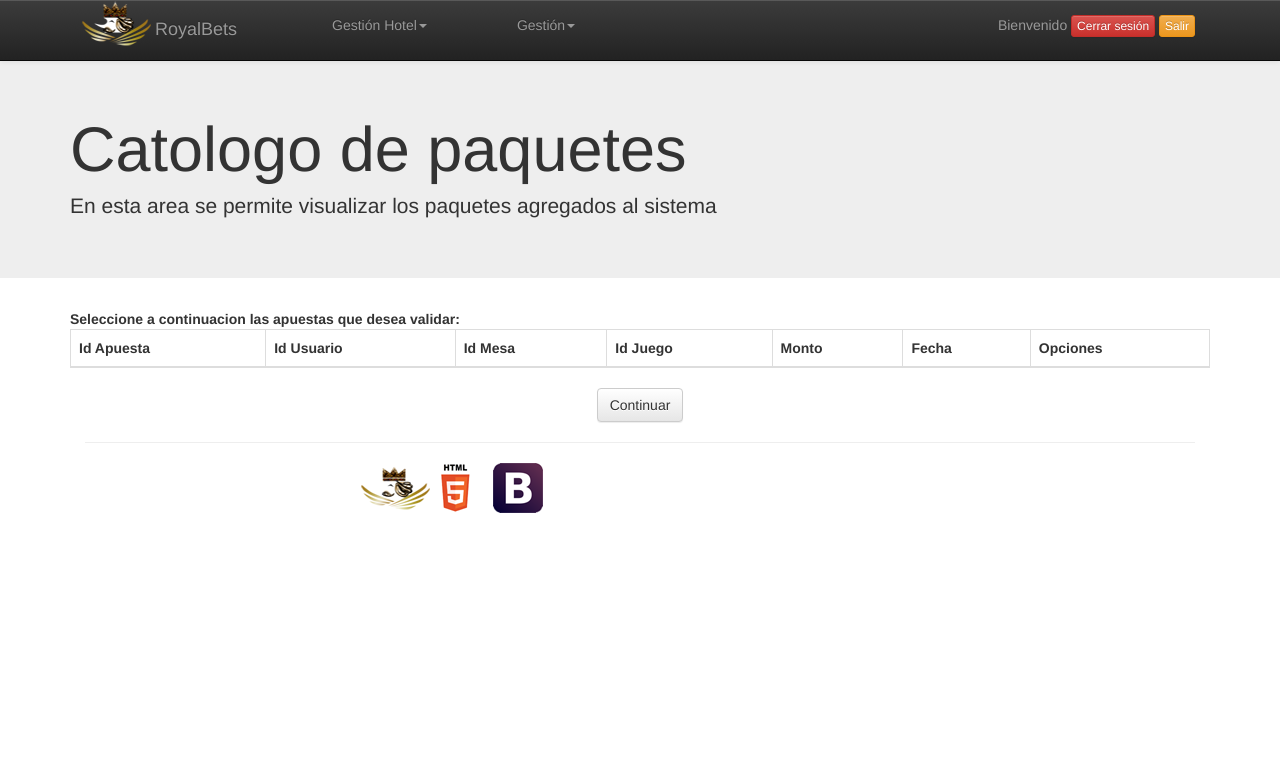
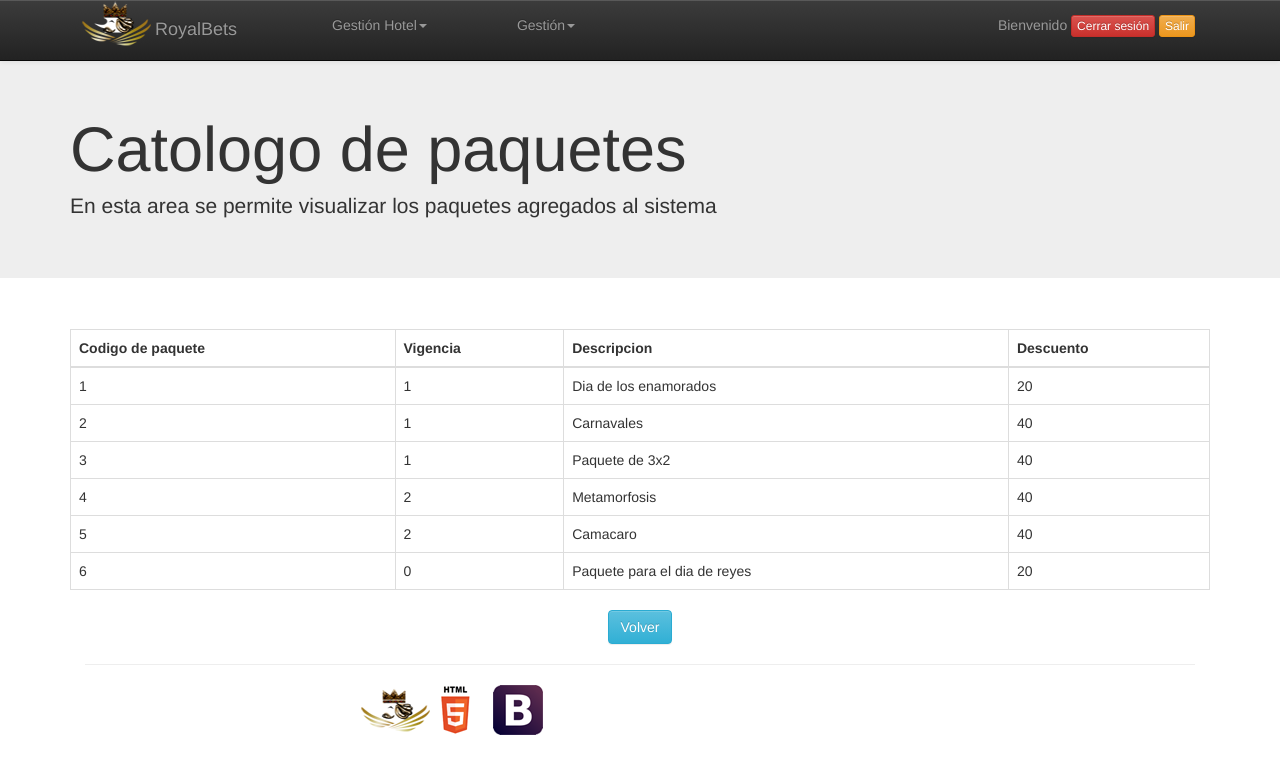
Before and after one commit to Sama-Senpai/bd2project, a PHP site: page /admin/MostrarCatalogos.php in a window 1280 px wide. Shown: the top 774 px of the page. Run offline with PHP 8.4, Linux system fonts and the light colour scheme; data comes from the database, SQL or seed files in the repository; data that the repository does not hold is empty; some libraries are stand-ins or nearby versions.

Commit message:
Ventana para mostrar los catalogos de paquetes

```diff
--- a/admin/MostrarCatalogos.php
+++ b/admin/MostrarCatalogos.php
@@ -21,6 +21,9 @@
 
 <?php
 
+
+
+
 echo "<div class=\"row\">";
 echo "<div class=\"col-lg-12\">";
       echo "  <div class=\"col-lg-12\">";
@@ -30,29 +33,26 @@ echo "<div class=\"col-lg-12\">";
 echo "</div>";
 $pendiente= 0;
 require_once("../BD/conexion.php");
-        $sql="SELECT * from `Apuestas` WHERE `Estado`='$pendiente'";
+        $sql="SELECT * from `catalogo_paquete` ";
         $datos = mysql_query($sql);
         if (!$datos)
             echo "no entro bien x.x";
 
 
-
+// cambiar metodo
 echo"
 <form role=form method=\"POST\" action=\"../BD/admin/actualizarEstadoApuestas.php\">
 
-<b>Seleccione a continuacion las apuestas que desea validar:</b><br>
+<br>
 
 <table id=Validar class=\"table table-bordered\">";
       echo "<thead>
            <tr>
 
-                 <th>Id Apuesta</th>
-                 <th>Id Usuario</th>
-                 <th>Id Mesa</th>
-                 <th>Id Juego</th>
-                 <th>Monto</th>
-                 <th>Fecha</th>
-                 <th>Opciones</th>
+                 <th>Codigo de paquete</th>
+                 <th>Vigencia</th>
+                 <th>Descripcion</th>
+                 <th>Descuento</th>
 
 
            </tr>
@@ -61,15 +61,15 @@ echo"
 
 while ($renglonConsulta = mysql_fetch_assoc($datos)){
       echo "<tr>";
-      echo "<td>". $renglonConsulta['Id']."</td>";
-      echo "<td>". $renglonConsulta['Id_user']."</td>";
-      echo "<td>". $renglonConsulta['Id_mesa']."</td>";
-      echo "<td>". $renglonConsulta['Id_juego']."</td>";
-      echo "<td>". $renglonConsulta['Monto']."</td>";
-      echo "<td>". $renglonConsulta['Fecha']."</td>";
+      echo "<td>". $renglonConsulta['cod_cp']."</td>";
+      echo "<td>". $renglonConsulta['vigencia']."</td>";
+      echo "<td>". $renglonConsulta['descripcion']."</td>";
+      echo "<td>". $renglonConsulta['descuento']."</td>";
+      //echo "<td>". $renglonConsulta['Monto']."</td>";
+     // echo "<td>". $renglonConsulta['Fecha']."</td>";
      // echo "<td><input type=checkbox name=". $renglonConsulta['Id']." >". $renglonConsulta['Id_user']."<br></td>";
-      echo "<td><Input type = 'Radio' name =". $renglonConsulta['Id']." value= 'valida'>Validar&nbsp&nbsp";
-      echo "<Input type = 'Radio' name =". $renglonConsulta['Id']." value= 'no valida'>No Validar</td>";
+     // echo "<td><Input type = 'Radio' name =". $renglonConsulta['Id']." value= 'valida'>Validar&nbsp&nbsp";
+     // echo "<Input type = 'Radio' name =". $renglonConsulta['Id']." value= 'no valida'>No Validar</td>";
 
 
 
@@ -80,7 +80,10 @@ echo "
 </table>
 
 <div class=\"span6\" style=\"text-align:center\">
-<input TYPE=submit class=\"btn btn-default\" NAME=OK VALUE=\"Continuar\"><BR>
+
+    <button type=\"submit\" name=\"Crear\" class=\"btn btn-info\" >
+                        Volver
+    </button>
 </div>
 </FORM>";
 echo "</div>";
```
